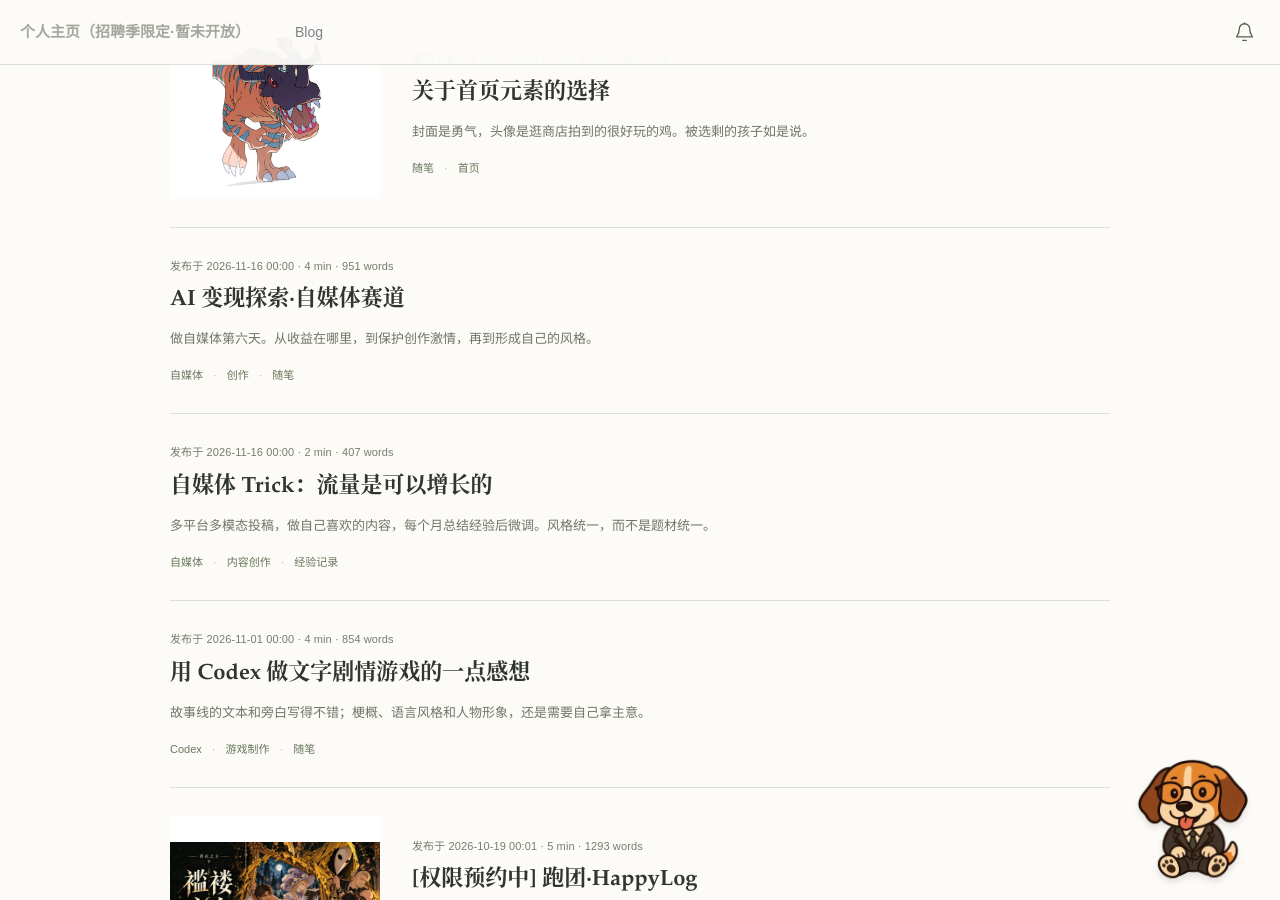
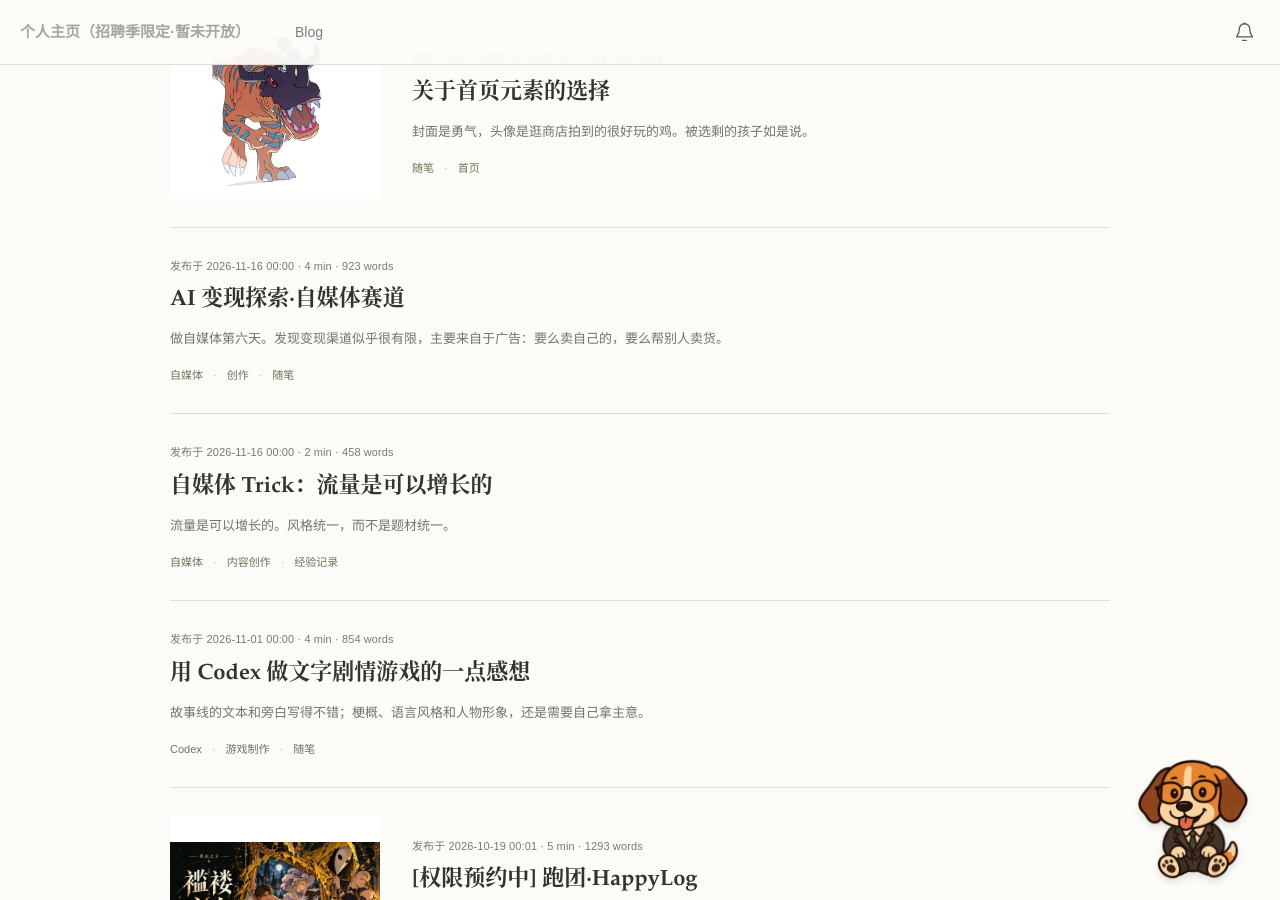
Before and after one commit to Da1yuqin/blog, a Jekyll site: the page built from _pages/blog.md, in a window 1280 px wide and 900 px high, scrolled down 794 px. Built offline with Jekyll 4.4.1, drawn with Linux system fonts in a browser that asks for light colours.

Commit message:
Link the self-media posts and restore the author's original wording

```diff
--- a/_posts/2026-11-16-self-media-journal.md
+++ b/_posts/2026-11-16-self-media-journal.md
@@ -6,31 +6,35 @@ categories: [blog]
 blog_category: misc
 tags: [自媒体, 创作, 随笔]
 layout: post
-excerpt: "做自媒体第六天。从收益在哪里，到保护创作激情，再到形成自己的风格。"
+excerpt: "做自媒体第六天。发现变现渠道似乎很有限，主要来自于广告：要么卖自己的，要么帮别人卖货。"
 ---
+
+相关记录：[自媒体 Trick：流量是可以增长的]({{ '/self-media-tricks/' | relative_url }})
 
 ## Day6
 
 做自媒体第六天。发现变现渠道似乎很有限，主要来自于广告：要么卖自己的，要么帮别人卖货。
 
-如果我既没有货，也没有粉丝量，肯定不会有商单，因此也几乎不会有收入。还有一种是付费视频，这种很适合做内容和广播剧的博主，但我发现，在当下视频泛滥的背景下，用户极其反感此类付费视频，几乎要冒着被网暴的风险去收费……
+如果我都没有货，没有粉丝量，肯定不会有商单，因此也几乎不会有收入。
 
-搜到一个博主说，以三天打鱼、两天晒网的心态做自媒体，一年以后至少会有 3 万粉丝。或许是这样。什么事情，我坚持一年都肯定会做到比绝大多数人好，但是我会好奇：收益在哪里？
+还有一种是付费视频，这种很适合做内容和广播剧的博主，但是我发现在当下视频泛滥的背景下，用户极其反感此类付费视频，几乎要冒着被网暴的风险去收费...
 
-我的喜好太小众了。如果是二次元创作领域，我又没有资格和认真绘画的太太们定一样的价格，我自己都会讨厌我自己。
+搜到一个博主说，以三天打鱼、两天晒网的心态做自媒体，一年以后至少会有3万粉丝。或许是这样，什么事情，我坚持一年都肯定会做到比绝大多数人好，但是我会好奇，收益在哪里？
 
-后来又看了 Tim 在 2019 年的视频。当时他只有 20 万粉丝，其实放在 2019 年已经很多了，那时的商业模式也没有现在成熟。他通过卖货赚了大概 1.6 万元，好像是这个数字，记得不太确定。他的视频确实给了我一些启发：
+我的喜好太小众了，如果是二次元创作领域，我又没有资格和认真绘画的太太们一样定价，我自己都会讨厌我自己。
 
-1. **好视频依然是少的。** 在我看来，大部分视频都是“脏”的：低认知的人在利用模板散布一些噪声信息。像影视飓风这样干净、有内容、有质感、原创性很强，有价值输出和深度的视频，并不多见。尤其 Tim 还是一个高知，说的话都简洁清晰，视频的每一个细节深挖，甚至可以被当作教材。
+Tim 19年的视频里，他只有20w粉丝（其实在19年很多了，商业模式并不成熟），他通过卖货赚了大概1.6w（好像是这个数字），他的视频确实给了我一些启发：
 
-2. **变现渠道是因人而异的。** 他们自己买了东西再卖，赚到了钱。这是他们自己想到的变现渠道，不需要平台来帮你赚钱。
+1. **好视频依然是少的：** 大部分的视频都是脏的（低认知的人在利用模板散布一些噪声信息），像影视飓风这样干净的，有内容，有质感，原创性很强，有价值输出和深度的视频并不多见，尤其 Tim 还是一个高知，说的话都简洁清晰，视频的每一个细节深挖甚至可以被当作教材。
 
-3. **保护创作激情。** 我觉得，大部分人只要坚持，现在依然能起号，太多质量低下的东西遍布互联网。目前我是有能力做出不错的作品的，因此我的创作激情其实是最需要被保护的，没有什么比这个更重要。创作激情是可再生的，尽管会被消磨，尤其是在自己做得不好的时候，保护一下。
+2. **变现渠道是因人而异的：** 当时没有星火平台，是他们自己买了东西然后卖，赚的钱。这个是他们自己想到的变现渠道，不需要平台来帮你赚钱。
 
-4. **不需要给自己的内容贴标签。** 不需要很快垂直进入一个赛道，你可以做任何内容。
+3. **保护创作激情：** 大部分人只要坚持现在依然能起号，太多质量低下的东西遍布互联网络。目前我是有能力做不错的作品的，因此我的创作激情其实是最需要被保护的，没有什么比这个更重要。创作激情是可再生物，尽管会被消磨，尤其是在自己做得不好的时候，保护一下。
 
-5. **每个月整理一次数据。** 他提到，在爸爸的建议下，养成了每个月整理一份类似财报的数据的习惯。或许我也可以做这样的记录（虽然，抖音甚至 0 推流）。
+4. **不需要给自己的内容贴标签：** 不需要很快垂直进入一个赛道。你可以做任何内容。
 
-6. **流量变现是一个非常长期的事情。** 现在回过头看，自己之前靠激情写的文字，流量都好得惊人啊（好可怕，我喜欢一个东西居然能深挖到全平台每一个角落……果然我不管喜欢什么，一旦被点燃，就会变成天才般的变态……）。哪怕是在 B 站的图文，居然都能有 8000 多的浏览量（到底谁在 B 站看图文啊！）。
+5. 他在自己爸爸的建议下，有每个月做财报（类似这种数据记录）的习惯。或许我也可以（虽然，抖音甚至0推流）。
+
+6. **流量变现是一个非常长期的事情。** 现在回过头看自己之前靠我的激情写的文字（好可怕，我喜欢一个东西居然能深挖到全平台每一个角落...果然我不管喜欢什么，一旦被点燃就会变成天才般的变态...），流量都好得惊人啊，哪怕是在B站的图文居然都能有8000多的浏览量（到底谁在B站看图文啊！）。
 
 **最重要的是形成自己的风格。**
--- a/_posts/2026-11-16-self-media-tricks.md
+++ b/_posts/2026-11-16-self-media-tricks.md
@@ -6,17 +6,23 @@ categories: [blog]
 blog_category: misc
 tags: [自媒体, 内容创作, 经验记录]
 layout: post
-excerpt: "多平台多模态投稿，做自己喜欢的内容，每个月总结经验后微调。风格统一，而不是题材统一。"
+excerpt: "流量是可以增长的。风格统一，而不是题材统一。"
 ---
 
-流量是可以增长的。把刚刚想到的几件事单独记下来，以后慢慢补充。
+相关记录：[AI 变现探索·自媒体赛道]({{ '/self-media-journal/' | relative_url }})
 
-1. **多平台多模态投稿。** 同一个作品可以在不同平台转载，也可以换成不同的形式，满足不同群体的习惯。已经有了内容，就可以做成图文、图文视频或配音视频，不同版本之间也可以互相引用。
+流量是可以增长的：
 
-    目前想尝试的策略是：抖音和 B 站以 16:9 的配音视频为主，小红书发图文，B 站也发 Blog。同一份内容，在抖音可以分别发一个图文版和一个视频版，多一次曝光机会，也满足不同群体。
+1. **多平台多模态投稿：** 同作品不同平台转载。有了内容，可以用不同的形式投稿，满足不同的群体。内容之间可以相互引用，符合大家需求。
 
-    比如我做了一篇图文，就可以把它做成图文视频放到 B 站，再搬到小红书，增加一些曝光。就是文太长了，这只能截图了。天呐，简直是超长文，感觉好麻烦……不过质量方面，我有信心。
+    根据平台选择不同的策略：dy、bilibili 16:9 配音视频为主，xhs 图文，bilibili blog。
 
-2. **不要定义自己。** 就做自己喜欢的内容就行。我也是人，我喜欢的，就是一类人喜欢的。不需要急着把自己限制在某一种题材里，做着做着，最终会形成自己的风格。**风格统一，而不是题材统一。**
+    另外，我发现作品的形式其实非常重要。例如我做了一个图文，其实我可以把它做成一个图文视频，放到bilibili，这样我天然可以获得更多的流量。
 
-3. **总结经验后微调。** 每个月分析一次数据，总结经验，然后微调自己的模式。不要大改。
+    至于内容，我可以搬运到xhs，更符合平台的用户习惯的同时，我什么都不用做又获得了一些额外的曝光（就是文太长了，这只能截图了。天呐简直是超长文，感觉好麻烦...）。
+
+    以及dy平台，其实也是图文视频会比较好，然后可以发一个图文版和一个视频版，这样的话天然就有两倍曝光，而且满足了不同的群体。质量保证，我有信心。
+
+2. **不要定义自己：** 就做自己喜欢的内容就行，我也是人，我喜欢的就是一类人喜欢的，最终会形成自己的风格。**风格统一，而不是题材统一。**
+
+3. **总结经验后微调：** 每个月分析数据，总结经验，然后微调自己的模式（不要大改）。
```
